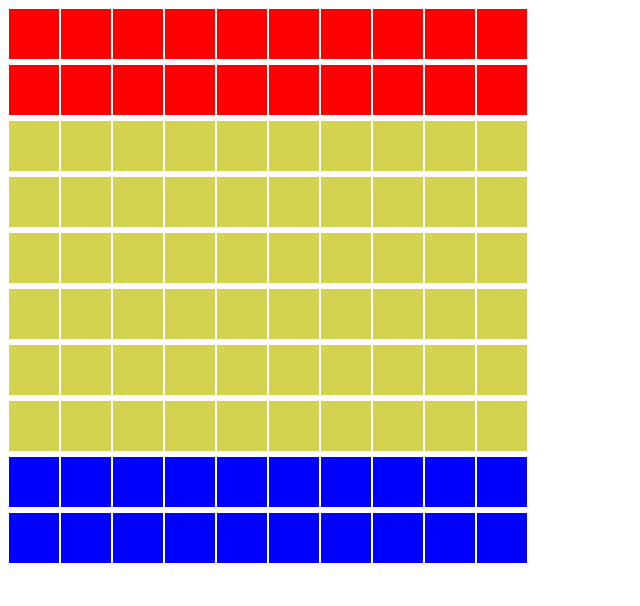
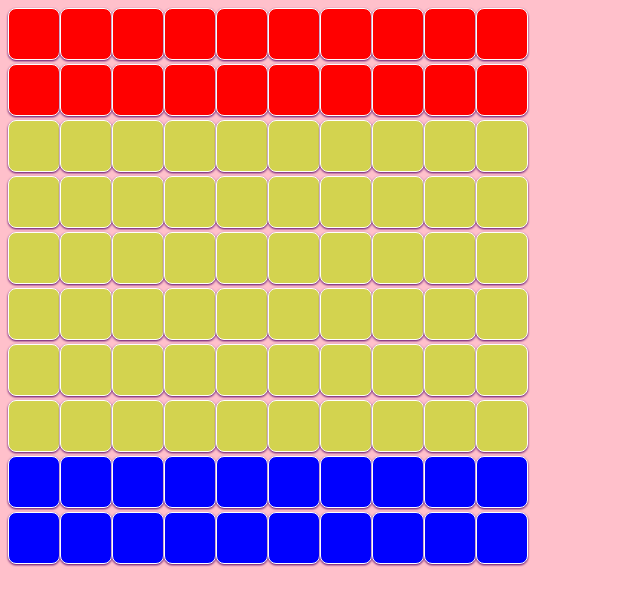
Before and after one commit to thisaramanohara/Dhaam-Game, an Angular app: page / in a window 1280 px wide. Shown: the top 606 px of the page, without its empty margins (0-640 px from the left). Built offline with nearby package versions, Linux system fonts and the light colour scheme.

Commit message:
Style added

```diff
--- a/src/app/app.component.scss
+++ b/src/app/app.component.scss
@@ -1,8 +1,29 @@
+
+
+
 .btn {
 
   height: 50px;
   width: 50px;
   display: inline-block;
+  border: 1px solid white;
+  border-radius: 8px;
+
+
+  cursor: pointer;
+
+
+  //color: transparent;
+	//background-image: linear-gradient(0deg, #EE82DA 0%, #FEFAFD 100%);
+	//-webkit-background-clip: text;
+	//background-clip: text;
+	filter: drop-shadow(0 1px 1px hsla(290, 100%, 20%, 1));
+
+
+}
+
+.btn:hover {
+  box-shadow: 0 0 10px 0 white inset, 0 0 20px 2px white;
   border: 1px solid white;
 }
 
@@ -12,6 +33,16 @@
   width: 50px;
   display: inline-block;
   border: 1px solid white;
+  border-radius: 8px;
+
+  cursor: pointer;
+
+  filter: drop-shadow(0 1px 1px hsla(290, 100%, 20%, 1));
+}
+
+.bottom-btn:hover{
+  box-shadow: 0 0 10px 0 white inset, 0 0 20px 2px white;
+  border: 1px solid white;
 }
 
 .up-btn {
@@ -20,4 +51,14 @@
   width: 50px;
   display: inline-block;
   border: 1px solid white;
+  border-radius: 8px;
+
+  cursor: pointer;
+
+  filter: drop-shadow(0 1px 1px hsla(290, 100%, 20%, 1));
 }
+
+.up-btn:hover{
+  box-shadow: 0 0 10px 0 white inset, 0 0 20px 2px white;
+  border: 1px solid white;
+}
--- a/src/styles.scss
+++ b/src/styles.scss
@@ -1 +1,4 @@
 /* You can add global styles to this file, and also import other style files */
+body {
+  background-color: pink;
+}
```
